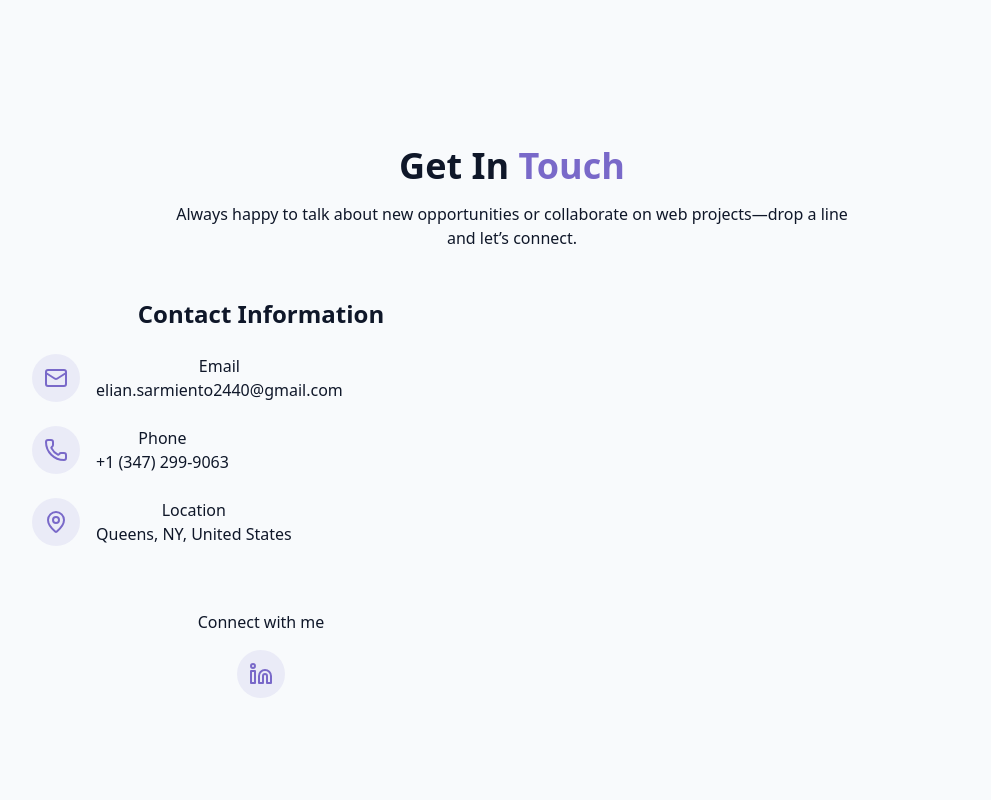
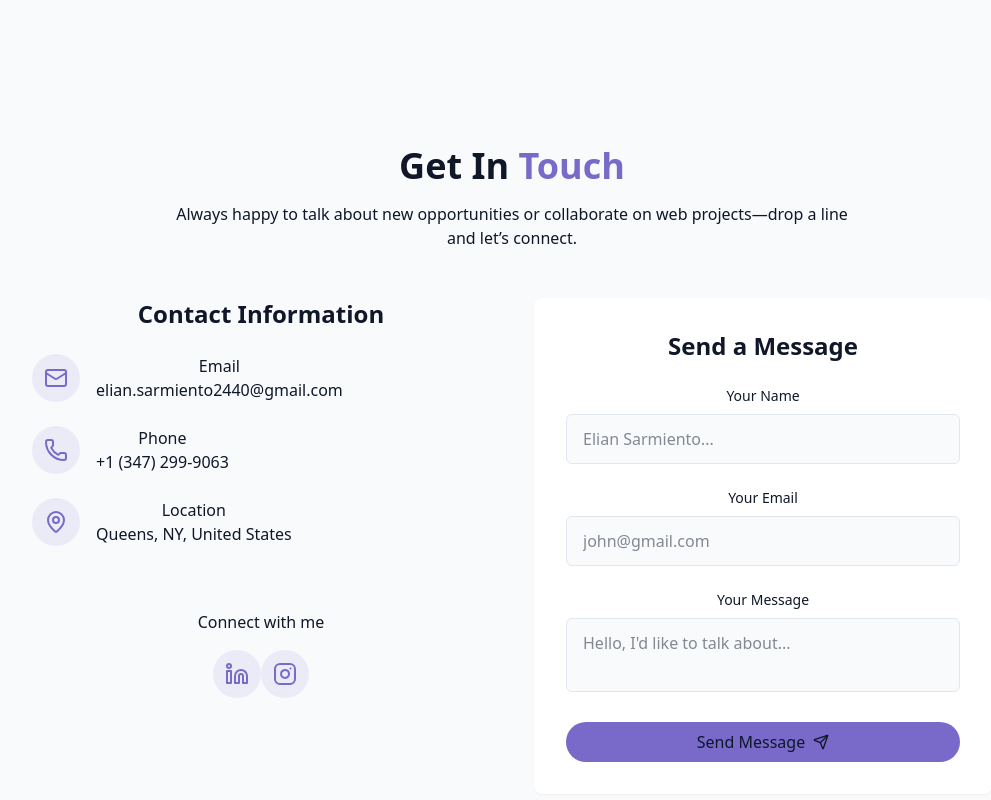
Before and after one commit to ElianSarmiento/Portfolio-website, a React (Vite) app: page / in a window 1280 px wide. Shown: the part 3666-4466 px from the top of the page, without its empty margins (128-1119 px from the left). Built offline with nearby package versions, Linux system fonts and the light colour scheme.

Commit message:
Wire up EmailJS contact form and polish contact layout

```diff
--- a/package.json
+++ b/package.json
@@ -10,6 +10,7 @@
     "preview": "vite preview"
   },
   "dependencies": {
+    "@emailjs/browser": "^4.4.1",
     "@radix-ui/react-toast": "^1.2.15",
     "@tailwindcss/vite": "^4.1.14",
     "class-variance-authority": "^0.7.1",
--- a/src/components/ContactSection.jsx
+++ b/src/components/ContactSection.jsx
@@ -1,6 +1,36 @@
-import { LinkedinIcon, Mail, MapPin, Phone } from "lucide-react";
+import {
+  InstagramIcon,
+  LinkedinIcon,
+  Mail,
+  MapPin,
+  Phone,
+  Send,
+} from "lucide-react";
+import { cn } from "@/lib/utils";
+import emailjs from "@emailjs/browser";
+import { useRef } from "react";
 
 export const ContactSection = () => {
+  const form = useRef(null);
+  const sendEmail = (e) => {
+    e.preventDefault();
+    emailjs
+      .sendForm(
+        "service_eosyfcp",
+        "template_cjx705d",
+        form.current,
+        "6a7utdL4XUFX9xs_d"
+      )
+      .then(
+        () => {
+          alert("Message sent successfully");
+          form.current.reset();
+        },
+        (error) => {
+          alert("Failed to send message, please try again.", error.text);
+        }
+      );
+  };
   return (
     <section id="contact" className="py-24 px-4 relative bg-secondary/30">
       <div className="container mx-auto max-w-5xl">
@@ -76,8 +106,77 @@ export const ContactSection = () => {
                 >
                   <LinkedinIcon className="h-6 w-6 text-primary" />
                 </a>
+                <a
+                  href="https://www.instagram.com/elian_sar2/"
+                  target="_blank"
+                  rel="noopener noreferrer"
+                  className="p-3 rounded-full bg-primary/10 hover:bg-primary/20 transition-colors inline-flex"
+                >
+                  <InstagramIcon className="h-6 w-6 text-primary" />
+                </a>
               </div>
             </div>
+          </div>
+          <div className="bg-card p-8 rounded-lg shadow-xs">
+            <h3 className="text-2xl font-semibold mb-6">Send a Message</h3>
+            <form ref={form} onSubmit={sendEmail} className="space-y-6">
+              <div>
+                <label
+                  htmlFor="name"
+                  className="block text-sm font-medium mb-2"
+                >
+                  Your Name
+                </label>
+                <input
+                  type="text"
+                  id="name"
+                  name="name"
+                  required
+                  className="w-full px-4 py-3 rounded-md border border-input bg-background focus:outline-hidden focus:ring-2 focus:ring-primary"
+                  placeholder="Elian Sarmiento..."
+                />
+              </div>
+              <div>
+                <label
+                  htmlFor="email"
+                  className="block text-sm font-medium mb-2"
+                >
+                  Your Email
+                </label>
+                <input
+                  type="email"
+                  id="email"
+                  name="email"
+                  required
+                  className="w-full px-4 py-3 rounded-md border border-input bg-background focus:outline-hidden focus:ring-2 focus:ring-primary"
+                  placeholder="john@gmail.com"
+                />
+              </div>
+              <div>
+                <label
+                  htmlFor="message"
+                  className="block text-sm font-medium mb-2"
+                >
+                  Your Message
+                </label>
+                <textarea
+                  id="message"
+                  name="message"
+                  required
+                  className="w-full px-4 py-3 rounded-md border border-input bg-background focus:outline-hidden focus:ring-2 focus:ring-primary resize-none"
+                  placeholder="Hello, I'd like to talk about..."
+                />
+              </div>
+              <button
+                type="submit"
+                className={cn(
+                  "cosmic-button w-full flex items-center justify-center gap-2"
+                )}
+              >
+                Send Message
+                <Send size={16} />
+              </button>
+            </form>
           </div>
         </div>
       </div>
```
Also changed, not shown: 1 other file (tests, documents, lock files or other folders).
